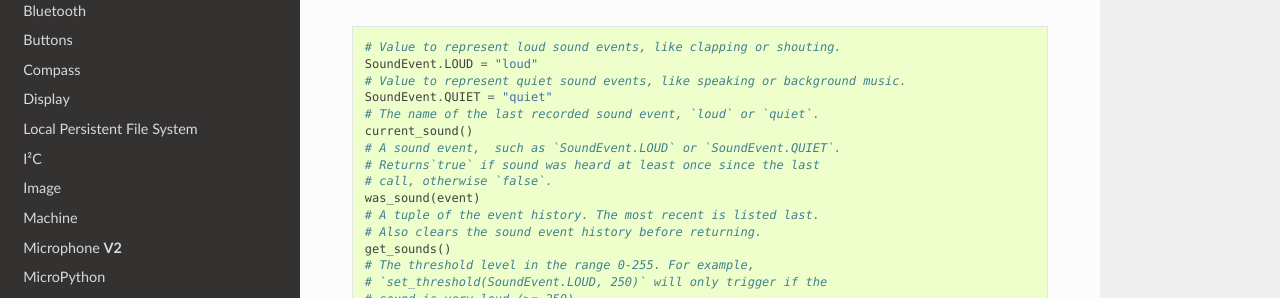
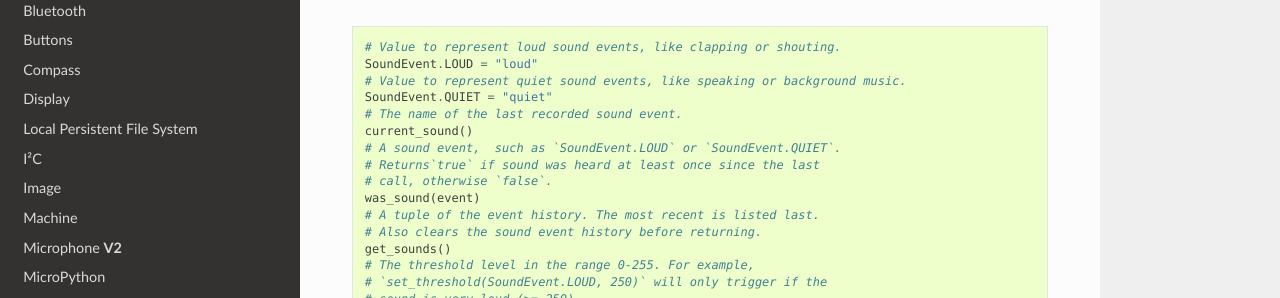
Before and after one commit to bbcmicrobit/micropython, a Sphinx documentation site: the page built from docs/microbit_micropython_api.rst, in a window 1280 px wide and 900 px high, scrolled down 1698 px. Shown: the part 153-451 px from the top of the window. Built offline with Sphinx 7.4.7 and the Read the Docs theme 2.0.0, drawn with Linux system fonts in a browser that asks for light colours; pages that are not in the unit, such as notebooks, are missing from menus.

Commit message:
Update docs/microbit_micropython_api.rst
Co-authored-by: Carlos Pereira Atencio <carlos@microbit.org>

```diff
--- a/docs/microbit_micropython_api.rst
+++ b/docs/microbit_micropython_api.rst
@@ -82,7 +82,7 @@ This Microphone is accessed via the `microphone` object::
     SoundEvent.LOUD = "loud"
     # Value to represent quiet sound events, like speaking or background music.
     SoundEvent.QUIET = "quiet"
-    # The name of the last recorded sound event, `loud` or `quiet`.
+    # The name of the last recorded sound event.
     current_sound()
     # A sound event,  such as `SoundEvent.LOUD` or `SoundEvent.QUIET`.
     # Returns`true` if sound was heard at least once since the last
```
